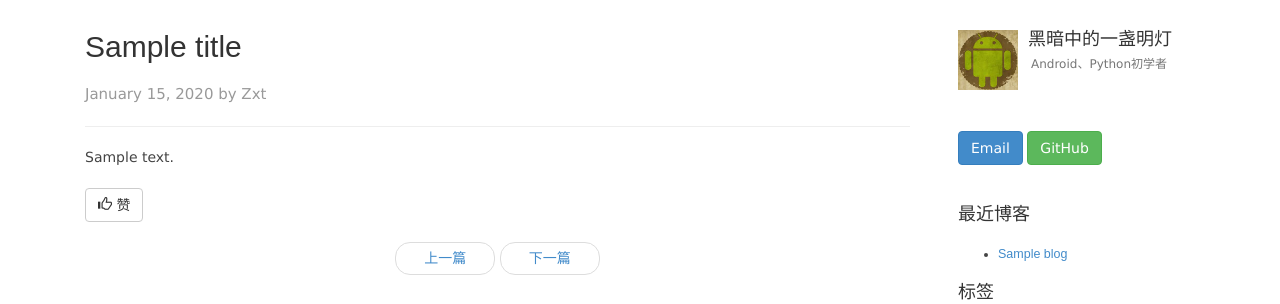
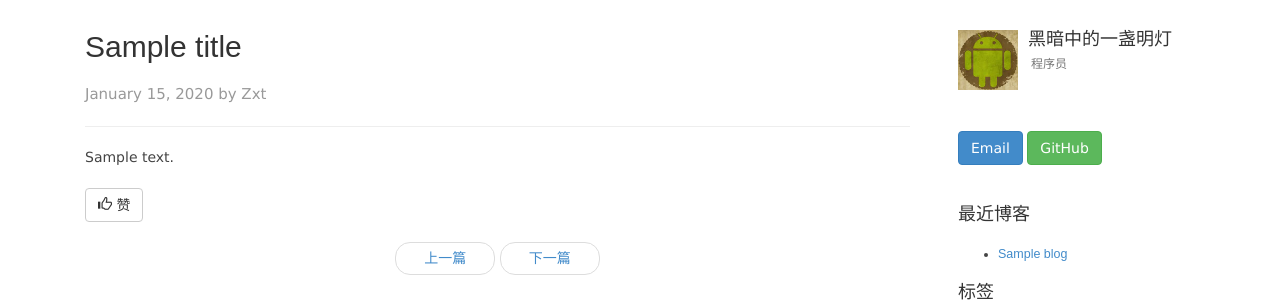
Before and after one commit to yx123lan/MyBlog, a Django app: template templates/main.html in a window 1280 px wide. Shown: the part 51-355 px from the top of the page. Run offline with Django 3.2, Linux system fonts and the light colour scheme; the template is opened without the code that fills it: most values are stand-ins (such as "Sample title", 1, 10 or a date in 2020); some libraries are stand-ins or nearby versions; some web fonts are replaced.

Commit message:
修改描述

```diff
--- a/templates/main.html
+++ b/templates/main.html
@@ -46,7 +46,7 @@
                     </div>
                     <div class="media-body">
                         <h4 class="media-heading">黑暗中的一盏明灯</h4>
-                        <p class="user-info">Android、Python初学者</p>
+                        <p class="user-info">程序员</p>
                     </div>
                 </div>
                 <div class="right-divider"></div>
```
